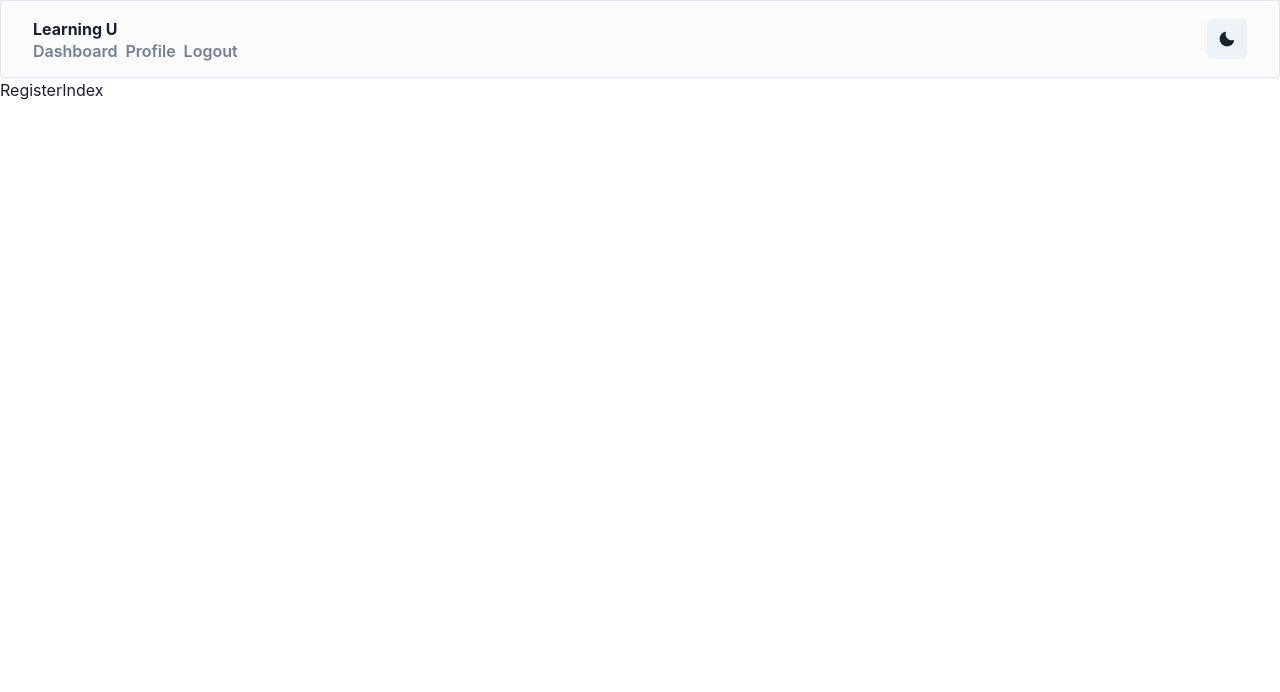
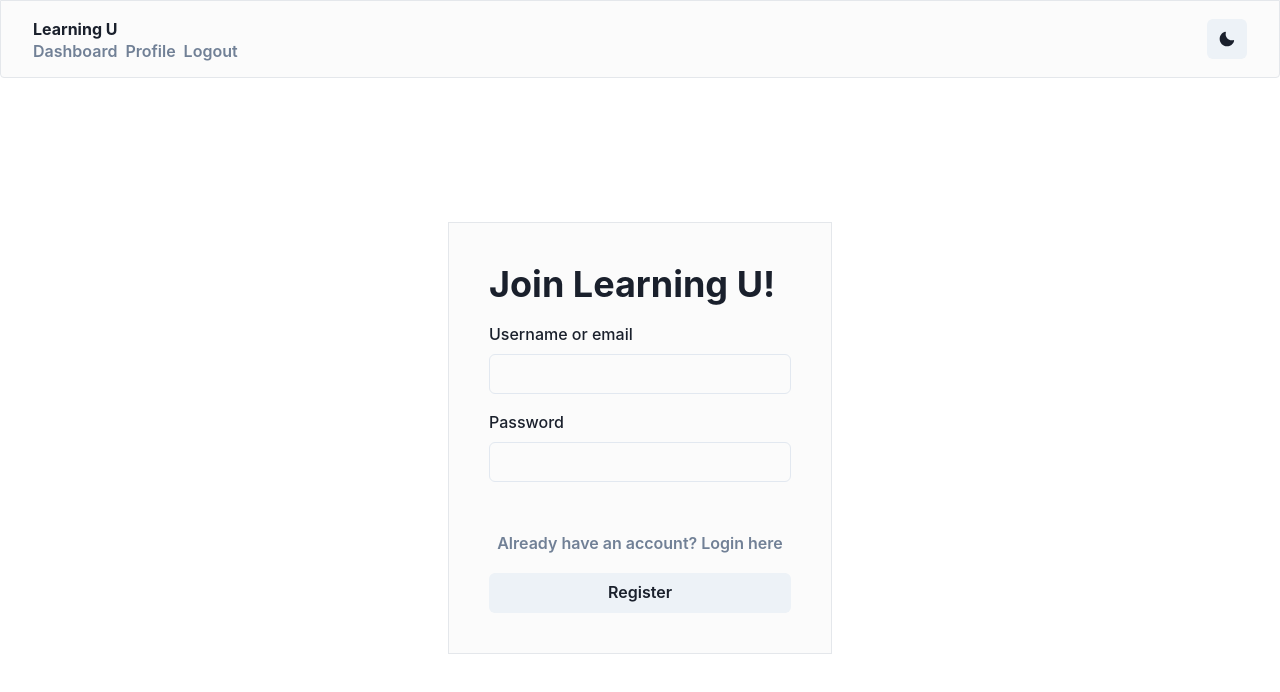
Before and after one commit to Mau-MD/Learning-U, a React (Vite) app in the folder frontend/: page /register in a window 1280 px wide. Shown: the top 692 px of the page. Built offline with nearby package versions, Linux system fonts and the light colour scheme.

Commit message:
Adding registration form

```diff
--- a/frontend/src/components/Registration/RegisterIndex.tsx
+++ b/frontend/src/components/Registration/RegisterIndex.tsx
@@ -1,7 +1,48 @@
+import {
+  Box,
+  Button,
+  Center,
+  Flex,
+  FormControl,
+  FormLabel,
+  Heading,
+  Input,
+} from "@chakra-ui/react";
 import React from "react";
+import useThemeColor from "../../hooks/useThemeColor";
 
 const RegisterIndex = () => {
-  return <div>RegisterIndex</div>;
+  const { backgroundColor, borderColor } = useThemeColor();
+  return (
+    <Center h="90vh">
+      <Flex
+        backgroundColor={backgroundColor}
+        borderColor={borderColor}
+        borderWidth={1}
+        h="60%"
+        w="30%"
+        p={10}
+        flexDir="column"
+        justifyContent="space-between"
+      >
+        <Flex flexDir="column" gap={4}>
+          <Heading as="h1">Join Learning U!</Heading>
+          <FormControl>
+            <FormLabel>Username or email</FormLabel>
+            <Input />
+          </FormControl>
+          <FormControl>
+            <FormLabel>Password</FormLabel>
+            <Input />
+          </FormControl>
+        </Flex>
+        <Flex flexDir="column" gap={5}>
+          <Button variant="link">Already have an account? Login here</Button>
+          <Button>Register</Button>
+        </Flex>
+      </Flex>
+    </Center>
+  );
 };
 
 export default RegisterIndex;
```
